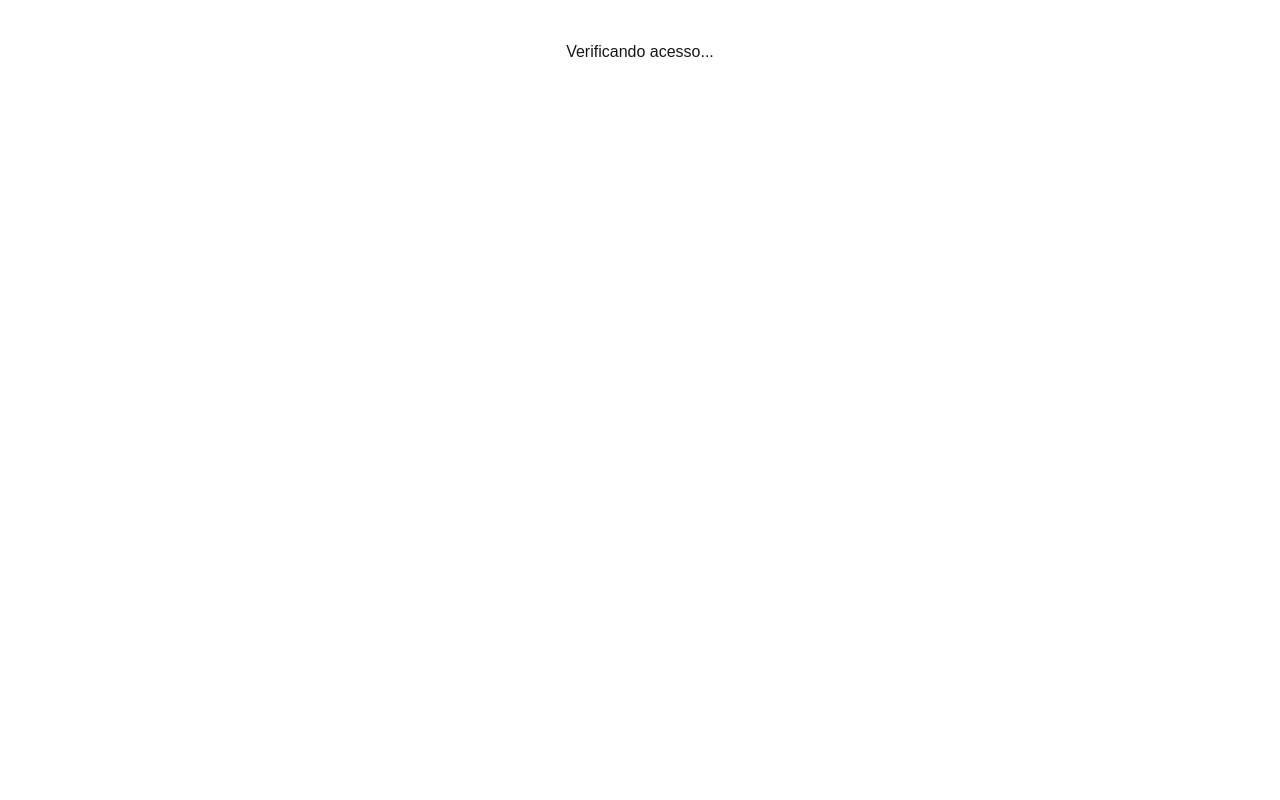
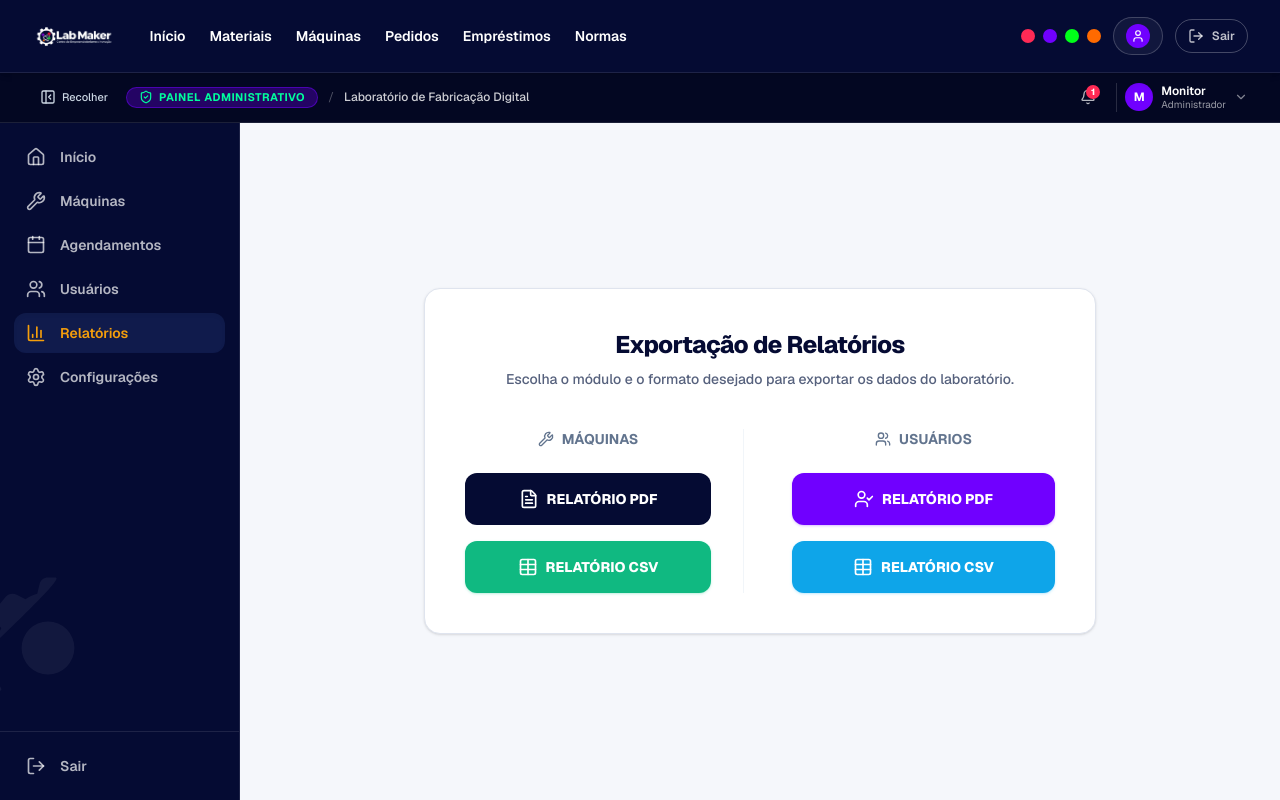
Before and after one commit to AntonioPGR/SiteMaker, a Next.js app in the folder frontend/: page /Relatorio-ADM in a window 1280 px wide. Before the commit this address had no page. Built offline with nearby package versions, Linux system fonts and the light colour scheme.

Commit message:
Update page.tsx
adicionei o relatorio de usuario na pagina de relatorios_adm

```diff
--- a/frontend/app/Relatorio-ADM/page.tsx
+++ b/frontend/app/Relatorio-ADM/page.tsx
@@ -17,13 +17,14 @@ import {
   ShieldCheck,
   ChevronDown,
   FileText,
-  Table
+  Table,
+  UserCheck
 } from 'lucide-react';
 import Header from '@/app/components/header';
 import jsPDF from 'jspdf';
 import autoTable from 'jspdf-autotable';
-import { useAdminAccess } from '@/app/lib/use-admin-access';
 
+// --- TIPAGENS E DADOS DE MÁQUINAS ---
 export type MachineStatus = 'Em operação' | 'Disponível' | 'Inativo';
 export type MachineType = 'Impressão 3D' | 'Corte a Laser' | 'CNC';
 
@@ -47,37 +48,56 @@ const INITIAL_MACHINES: Machine[] = [
   { id: '7', code: '#M007', name: 'Delta CNC', description: 'Router CNC para usinagem.', type: 'CNC', status: 'Inativo', image: '/machines/m7.png' },
 ];
 
+// --- TIPAGENS E DADOS DE USUÁRIOS ---
+export interface User {
+  id: string;
+  name: string;
+  email: string;
+  cpf: string;
+  phone: string;
+  type: 'ALUNO' | 'PROFESSOR' | 'FUNCIONARIO' | 'VISITANTE';
+  profile: 'USER' | 'ADMIN';
+  status: 'ACTIVE' | 'INACTIVE';
+  birthDate: string;
+  createdAt: string;
+}
+
+const INITIAL_USERS: User[] = [
+  { id: '1', name: 'Ian Santos', email: 'ian@123', cpf: '40028922', phone: '+5535992202021', type: 'ALUNO', profile: 'USER', status: 'ACTIVE', birthDate: '2026-10-18', createdAt: '18/10/2026, 19:48:13' },
+  { id: '2', name: 'Maria Oliveira', email: 'maria.oli@email.com', cpf: '12345678901', phone: '+5535988887777', type: 'PROFESSOR', profile: 'ADMIN', status: 'ACTIVE', birthDate: '1985-04-12', createdAt: '10/09/2026, 14:22:00' },
+  { id: '3', name: 'João Silva', email: 'joao.silva@email.com', cpf: '98765432100', phone: '+5535977776666', type: 'ALUNO', profile: 'USER', status: 'INACTIVE', birthDate: '2001-08-25', createdAt: '12/09/2026, 09:15:30' },
+  { id: '4', name: 'Ana Costa', email: 'ana.costa@email.com', cpf: '45612378900', phone: '+5535966665555', type: 'ALUNO', profile: 'USER', status: 'ACTIVE', birthDate: '1999-11-03', createdAt: '15/09/2026, 11:40:12' },
+  { id: '5', name: 'Carlos Santos', email: 'carlos.s@email.com', cpf: '32165498700', phone: '+5535955554444', type: 'FUNCIONARIO', profile: 'ADMIN', status: 'ACTIVE', birthDate: '1990-02-18', createdAt: '20/09/2026, 16:05:45' },
+  { id: '6', name: 'Beatriz Lima', email: 'bia.lima@email.com', cpf: '15975345600', phone: '+5535944443333', type: 'ALUNO', profile: 'USER', status: 'ACTIVE', birthDate: '2003-07-30', createdAt: '01/10/2026, 10:20:10' },
+  { id: '7', name: 'Pedro Alves', email: 'pedro.alves@email.com', cpf: '75315985200', phone: '+5535933332222', type: 'VISITANTE', profile: 'USER', status: 'INACTIVE', birthDate: '1995-12-05', createdAt: '05/10/2026, 13:50:22' },
+  { id: '8', name: 'Fernanda Gomes', email: 'fernanda.g@email.com', cpf: '85296374100', phone: '+5535922221111', type: 'PROFESSOR', profile: 'USER', status: 'ACTIVE', birthDate: '1982-09-14', createdAt: '08/10/2026, 08:30:05' },
+  { id: '9', name: 'Lucas Martins', email: 'lucas.m@email.com', cpf: '36925814700', phone: '+5535911110000', type: 'ALUNO', profile: 'USER', status: 'ACTIVE', birthDate: '2000-05-22', createdAt: '12/10/2026, 15:10:40' },
+  { id: '10', name: 'Juliana Rocha', email: 'ju.rocha@email.com', cpf: '14725836900', phone: '+5535900009999', type: 'ALUNO', profile: 'USER', status: 'ACTIVE', birthDate: '2002-01-10', createdAt: '16/10/2026, 18:00:00' },
+];
+
 export default function RelatoriosPage() {
-  const authorized = useAdminAccess();
   const [sidebarOpen, setSidebarOpen] = useState(true);
   const [mobileMenuOpen, setMobileMenuOpen] = useState(false);
 
+  // --- RELATÓRIO DE MÁQUINAS (PDF) ---
   const handleExportPDF = () => {
     const doc = new jsPDF();
-
-    // Captura a data e hora atual do sistema
     const dataAtual = new Date().toLocaleDateString('pt-BR');
     const horaAtual = new Date().toLocaleTimeString('pt-BR', { hour: '2-digit', minute: '2-digit' });
 
-    // Carrega a logo da pasta public
     const logo = new window.Image();
     logo.src = '/labmaker.png';
 
     logo.onload = () => {
-      // 1. Cabeçalho (Logo)
       doc.addImage(logo, 'PNG', 14, 12, 45, 13);
-
-      // 2. Título Principal
       doc.setFontSize(20);
-      doc.setTextColor(5, 11, 51); // #050b33
+      doc.setTextColor(5, 11, 51);
       doc.text('Relatório de Status das Máquinas', 14, 38);
 
-      // 3. Subtítulo com Data e Hora
       doc.setFontSize(10);
-      doc.setTextColor(86, 97, 125); // #56617d
+      doc.setTextColor(86, 97, 125);
       doc.text(`Documento gerado em ${dataAtual} às ${horaAtual}`, 14, 45);
 
-      // 4. Configuração dos Dados
       const tableColumn = ["CÓDIGO", "MÁQUINA", "TIPO", "STATUS"];
       const tableRows = INITIAL_MACHINES.map(machine => [
         machine.code,
@@ -86,32 +106,17 @@ export default function RelatoriosPage() {
         machine.status
       ]);
 
-      // 5. Geração da Tabela com Design Personalizado
       autoTable(doc, {
         startY: 52,
         head: [tableColumn],
         body: tableRows,
-        styles: {
-          font: 'helvetica',
-          fontSize: 10,
-          cellPadding: 5,
-          lineColor: [223, 228, 238], // #dfe4ee
-          lineWidth: 0.1
-        },
-        headStyles: {
-          fillColor: [5, 11, 51],
-          textColor: [255, 255, 255],
-          fontStyle: 'bold'
-        },
-        alternateRowStyles: {
-          fillColor: [245, 247, 251] // #f5f7fb
-        },
-        // 6. Rodapé Dinâmico em todas as páginas
+        styles: { font: 'helvetica', fontSize: 10, cellPadding: 5, lineColor: [223, 228, 238], lineWidth: 0.1 },
+        headStyles: { fillColor: [5, 11, 51], textColor: [255, 255, 255], fontStyle: 'bold' },
+        alternateRowStyles: { fillColor: [245, 247, 251] },
         didDrawPage: function (data) {
           const str = 'Página ' + doc.getCurrentPageInfo().pageNumber;
           doc.setFontSize(8);
           doc.setTextColor(150, 150, 150);
-
           const pageSize = doc.internal.pageSize;
           const pageHeight = pageSize.height ? pageSize.height : pageSize.getHeight();
           doc.text(str, data.settings.margin.left, pageHeight - 10);
@@ -119,25 +124,93 @@ export default function RelatoriosPage() {
         }
       });
 
-      // Baixa o arquivo com nome dinâmico
-      doc.save(`LabMaker_Relatorio_${dataAtual.replace(/\//g, '-')}.pdf`);
-    };
-
-    // Fallback caso a imagem não carregue
-    logo.onerror = () => {
-      console.error('Erro ao carregar a logo. Verifique se /labmaker.png existe na pasta public.');
+      doc.save(`LabMaker_Maquinas_${dataAtual.replace(/\//g, '-')}.pdf`);
     };
   };
 
+  // --- RELATÓRIO DE MÁQUINAS (CSV) ---
   const handleExportCSV = () => {
     const headers = ['Código', 'Máquina', 'Descrição', 'Tipo', 'Status'];
+    const rows = INITIAL_MACHINES.map(m => [`"${m.code}"`, `"${m.name}"`, `"${m.description}"`, `"${m.type}"`, `"${m.status}"`]);
+    const csvContent = [headers.join(','), ...rows.map(r => r.join(','))].join('\n');
 
-    const rows = INITIAL_MACHINES.map(m => [
-      `"${m.code}"`,
-      `"${m.name}"`,
-      `"${m.description}"`,
-      `"${m.type}"`,
-      `"${m.status}"`
+    const blob = new Blob(['\uFEFF' + csvContent], { type: 'text/csv;charset=utf-8;' });
+    const url = URL.createObjectURL(blob);
+    const link = document.createElement('a');
+    link.href = url;
+    link.setAttribute('download', 'LabMaker_Maquinas.csv');
+    document.body.appendChild(link);
+    link.click();
+    document.body.removeChild(link);
+  };
+
+  // --- RELATÓRIO DE USUÁRIOS (PDF) ---
+  const handleExportUsersPDF = () => {
+    const doc = new jsPDF('landscape');
+    const dataAtual = new Date().toLocaleDateString('pt-BR');
+    const horaAtual = new Date().toLocaleTimeString('pt-BR', { hour: '2-digit', minute: '2-digit' });
+
+    const logo = new window.Image();
+    logo.src = '/labmaker.png';
+
+    logo.onload = () => {
+      doc.addImage(logo, 'PNG', 14, 12, 45, 13);
+
+      doc.setFontSize(20);
+      doc.setTextColor(5, 11, 51);
+      doc.text('Relatório de Usuários Cadastrados', 14, 38);
+
+      doc.setFontSize(10);
+      doc.setTextColor(86, 97, 125);
+      doc.text(`Documento gerado em ${dataAtual} às ${horaAtual}`, 14, 45);
+
+      const tableColumn = ["NOME", "E-MAIL", "CPF", "CELULAR", "TIPO", "PERFIL", "STATUS"];
+      const tableRows = INITIAL_USERS.map(user => [
+        user.name,
+        user.email,
+        user.cpf.replace(/(\d{3})(\d{3})(\d{3})(\d{2})/, "$1.$2.$3-$4"),
+        user.phone,
+        user.type,
+        user.profile,
+        user.status === 'ACTIVE' ? 'Ativo' : 'Inativo'
+      ]);
+
+      autoTable(doc, {
+        startY: 52,
+        head: [tableColumn],
+        body: tableRows,
+        styles: { font: 'helvetica', fontSize: 9, cellPadding: 5, lineColor: [223, 228, 238], lineWidth: 0.1 },
+        headStyles: { fillColor: [5, 11, 51], textColor: [255, 255, 255], fontStyle: 'bold' },
+        alternateRowStyles: { fillColor: [245, 247, 251] },
+        didDrawPage: function (data) {
+          const str = 'Página ' + doc.getCurrentPageInfo().pageNumber;
+          doc.setFontSize(8);
+          doc.setTextColor(150, 150, 150);
+          const pageSize = doc.internal.pageSize;
+          const pageHeight = pageSize.height ? pageSize.height : pageSize.getHeight();
+          doc.text(str, data.settings.margin.left, pageHeight - 10);
+          doc.text('Lab Maker - Laboratório de Fabricação Digital PUC Minas', 210, pageHeight - 10);
+        }
+      });
+
+      doc.save(`LabMaker_Usuarios_${dataAtual.replace(/\//g, '-')}.pdf`);
+    };
+  };
+
+  // --- RELATÓRIO DE USUÁRIOS (CSV) ---
+  const handleExportUsersCSV = () => {
+    const headers = ['Nome', 'E-mail', 'CPF', 'Celular', 'Tipo', 'Perfil', 'Status', 'Data de Nascimento', 'Criado em'];
+
+    const rows = INITIAL_USERS.map(user => [
+      `"${user.name}"`,
+      `"${user.email}"`,
+      `"${user.cpf.replace(/(\d{3})(\d{3})(\d{3})(\d{2})/, "$1.$2.$3-$4")}"`,
+      `"${user.phone}"`,
+      `"${user.type}"`,
+      `"${user.profile}"`,
+      `"${user.status === 'ACTIVE' ? 'Ativo' : 'Inativo'}"`,
+      `"${user.birthDate}"`,
+      `"${user.createdAt}"`
     ]);
 
     const csvContent = [
@@ -145,17 +218,16 @@ export default function RelatoriosPage() {
       ...rows.map(r => r.join(','))
     ].join('\n');
 
+    // O '\uFEFF' força o CSV a ser reconhecido como UTF-8, garantindo que acentos funcionem no Excel
     const blob = new Blob(['\uFEFF' + csvContent], { type: 'text/csv;charset=utf-8;' });
     const url = URL.createObjectURL(blob);
     const link = document.createElement('a');
     link.href = url;
-    link.setAttribute('download', 'LabMaker_Relatorio_Maquinas.csv');
+    link.setAttribute('download', 'LabMaker_Usuarios.csv');
     document.body.appendChild(link);
     link.click();
     document.body.removeChild(link);
   };
-
-  if (!authorized) return <main className="p-10 text-center">Verificando acesso...</main>;
 
   return (
     <div className="min-h-screen bg-[#f5f7fb] text-[#050b33] flex flex-col font-sans selection:bg-[#7000ff]/20 selection:text-[#050b33]">
@@ -239,7 +311,7 @@ export default function RelatoriosPage() {
               </div>
             )}
 
-            <SidebarItem icon={<Home className="w-5 h-5" />} label="Início" href="/admin" collapsed={!sidebarOpen} />
+            <SidebarItem icon={<Home className="w-5 h-5" />} label="Início" href="/" collapsed={!sidebarOpen} />
             <SidebarItem icon={<Wrench className="w-5 h-5" />} label="Máquinas" href="/Maquinas-ADM" collapsed={!sidebarOpen} />
             <SidebarItem icon={<Calendar className="w-5 h-5" />} label="Agendamentos" href="/Agendamento-ADM" collapsed={!sidebarOpen} />
             <SidebarItem icon={<Users className="w-5 h-5" />} label="Usuários" href="#usuarios" collapsed={!sidebarOpen} />
@@ -248,26 +320,33 @@ export default function RelatoriosPage() {
           </div>
 
           <div className="p-3.5 border-t border-white/10 relative z-10 bg-[#050b33]">
-            <SidebarItem icon={<LogOut className="w-5 h-5" />} label="Sair" href="/login" collapsed={!sidebarOpen} />
+            <SidebarItem icon={<LogOut className="w-5 h-5" />} label="Sair" href="/" collapsed={!sidebarOpen} />
           </div>
         </aside>
 
         <main className="flex-1 overflow-y-auto px-4 sm:px-8 lg:px-10 py-7 max-w-7xl mx-auto w-full flex flex-col items-center justify-center">
-          <div className="bg-white p-8 sm:p-10 rounded-2xl border border-[#dfe4ee] shadow-sm max-w-md w-full text-center">
+          <div className="bg-white p-8 sm:p-10 rounded-2xl border border-[#dfe4ee] shadow-sm max-w-2xl w-full text-center">
             <h1 className="text-2xl font-extrabold text-[#050b33] mb-2 tracking-tight">
-              Relatório de Máquinas
+              Exportação de Relatórios
             </h1>
-            <p className="text-sm text-[#56617d] mb-8 font-medium">
-              Escolha o formato desejado para exportar os dados do laboratório.
+            <p className="text-sm text-[#56617d] mb-10 font-medium">
+              Escolha o módulo e o formato desejado para exportar os dados do laboratório.
             </p>
 
-            <div className="flex flex-col gap-4">
+            <div className="grid grid-cols-1 md:grid-cols-2 gap-8">
+              {/* COLUNA MÁQUINAS */}
+              <div className="flex flex-col gap-4 border-b md:border-b-0 md:border-r border-slate-100 pb-8 md:pb-0 md:pr-8">
+                <div className="flex items-center justify-center gap-2 text-slate-500 font-bold text-sm mb-2">
+                  <Wrench className="w-4 h-4" />
+                  <h3>MÁQUINAS</h3>
+                </div>
+
                 <button
                   onClick={handleExportPDF}
                   className="inline-flex items-center justify-center gap-2 rounded-xl bg-[#050b33] px-5 py-4 text-sm font-extrabold text-white transition-all hover:bg-[#101d5e] hover:-translate-y-0.5"
                 >
                   <FileText className="w-5 h-5" />
-                GERAR RELATÓRIO PDF
+                  RELATÓRIO PDF
                 </button>
 
                 <button
@@ -275,8 +354,33 @@ export default function RelatoriosPage() {
                   className="inline-flex items-center justify-center gap-2 rounded-xl bg-[#10b981] px-5 py-4 text-sm font-extrabold text-white shadow-sm shadow-emerald-500/20 transition-all hover:bg-[#059669] hover:-translate-y-0.5"
                 >
                   <Table className="w-5 h-5" />
-                GERAR RELATÓRIO CSV
+                  RELATÓRIO CSV
                 </button>
+              </div>
+
+              {/* COLUNA USUÁRIOS */}
+              <div className="flex flex-col gap-4 md:pl-4">
+                <div className="flex items-center justify-center gap-2 text-slate-500 font-bold text-sm mb-2">
+                  <Users className="w-4 h-4" />
+                  <h3>USUÁRIOS</h3>
+                </div>
+
+                <button
+                  onClick={handleExportUsersPDF}
+                  className="inline-flex items-center justify-center gap-2 rounded-xl bg-[#7000ff] px-5 py-4 text-sm font-extrabold text-white shadow-sm shadow-[#7000ff]/20 transition-all hover:bg-[#5a00cc] hover:-translate-y-0.5"
+                >
+                  <UserCheck className="w-5 h-5" />
+                  RELATÓRIO PDF
+                </button>
+
+                <button
+                  onClick={handleExportUsersCSV}
+                  className="inline-flex items-center justify-center gap-2 rounded-xl bg-[#0ea5e9] px-5 py-4 text-sm font-extrabold text-white shadow-sm shadow-sky-500/20 transition-all hover:bg-[#0284c7] hover:-translate-y-0.5"
+                >
+                  <Table className="w-5 h-5" />
+                  RELATÓRIO CSV
+                </button>
+              </div>
             </div>
           </div>
         </main>
```
Lines whose indentation alone changed are shown as unchanged.
